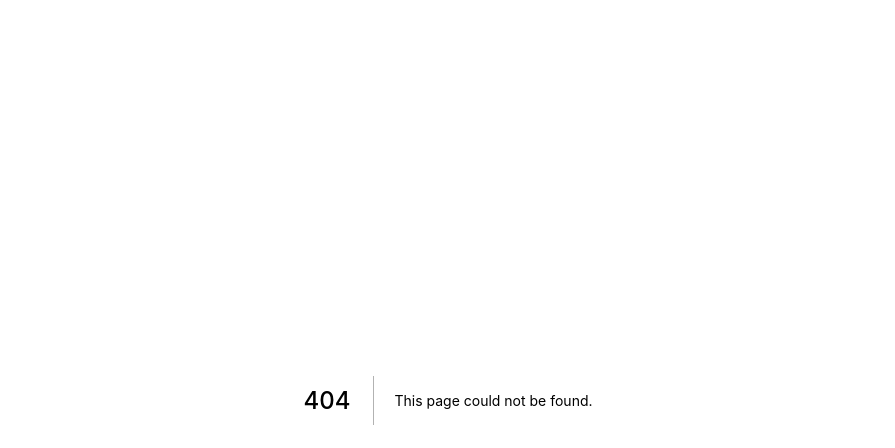
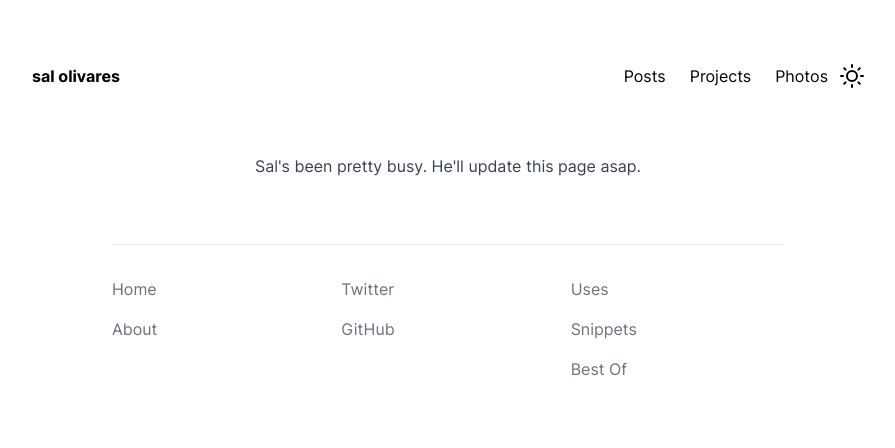
Before and after one commit to salolivares/salolivares.com, a Next.js app: page /snippets in a window 1280 px wide. Before the commit this address had no page. Shown: the top 448 px of the page, without its empty margins (192-1087 px from the left). Built offline with nearby package versions, Linux system fonts and the light colour scheme.

Commit message:
update tailwind config, add two new pages

```diff
--- /dev/null
+++ b/pages/snippets.tsx
@@ -0,0 +1,12 @@
+import Container from '../components/Container';
+import Content from '../components/Content';
+
+export default function Snippets() {
+  return (
+    <Container>
+      <div className="flex flex-col justify-center items-start max-w-2xl mx-auto mb-16">
+        <Content>Sal's been pretty busy. He'll update this page asap.</Content>
+      </div>
+    </Container>
+  );
+}
--- /dev/null
+++ b/pages/uses.tsx
@@ -0,0 +1,12 @@
+import Container from '../components/Container';
+import Content from '../components/Content';
+
+export default function Uses() {
+  return (
+    <Container>
+      <div className="flex flex-col justify-center items-start max-w-2xl mx-auto mb-16">
+        <Content>Sal's been pretty busy. He'll update this page asap.</Content>
+      </div>
+    </Container>
+  );
+}
--- a/tailwind.config.js
+++ b/tailwind.config.js
@@ -46,6 +46,12 @@ module.exports = {
                 figcaption: {
                     color: theme('colors.gray.500'),
                 },
+                hr: { borderColor: theme('colors.gray.700') },
+                blockquote: {
+                  borderLeftColor: theme('colors.gray.700'),
+                  color: theme('colors.gray.300')
+                },
+
             },
         },
       }),
```
